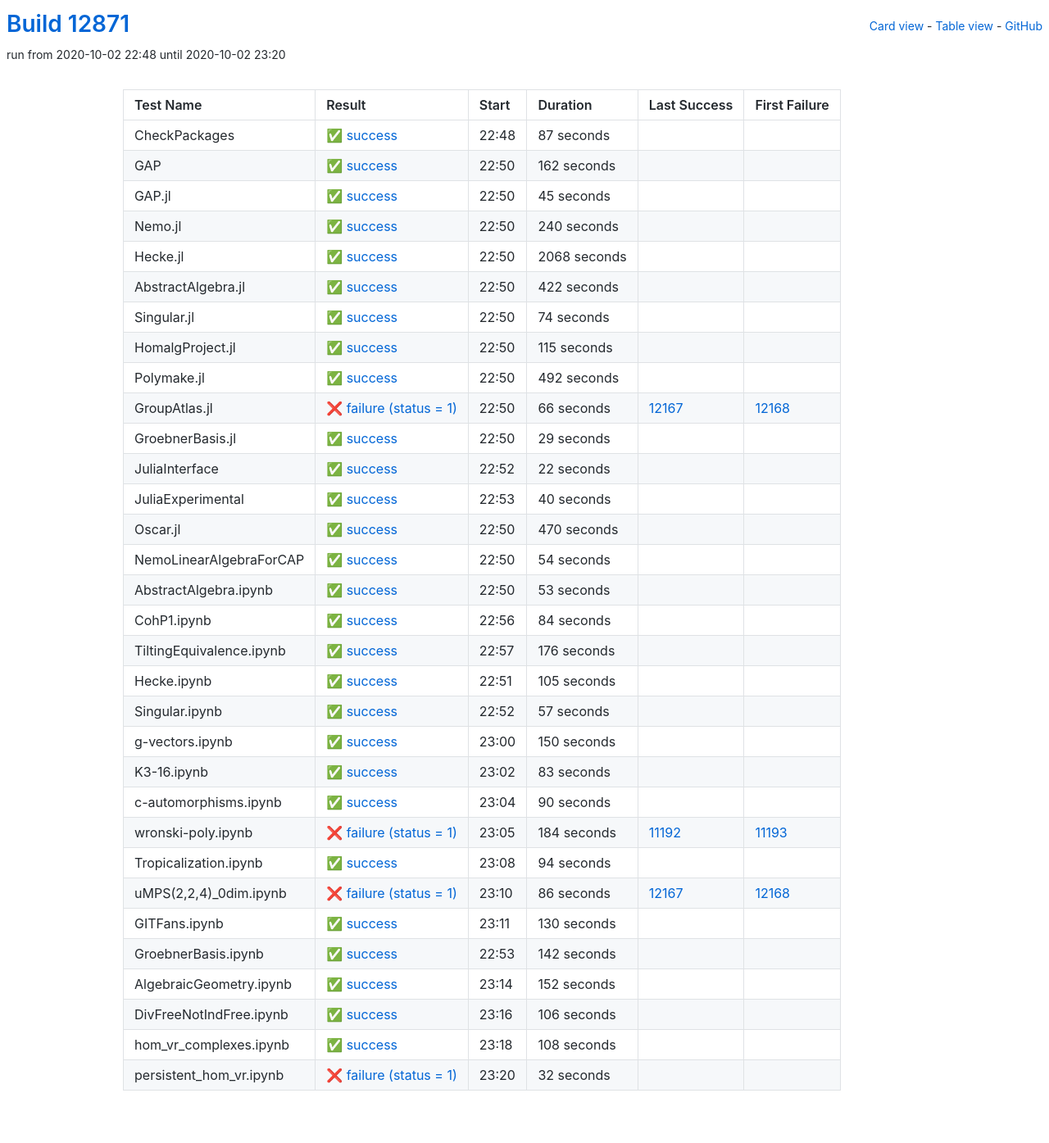
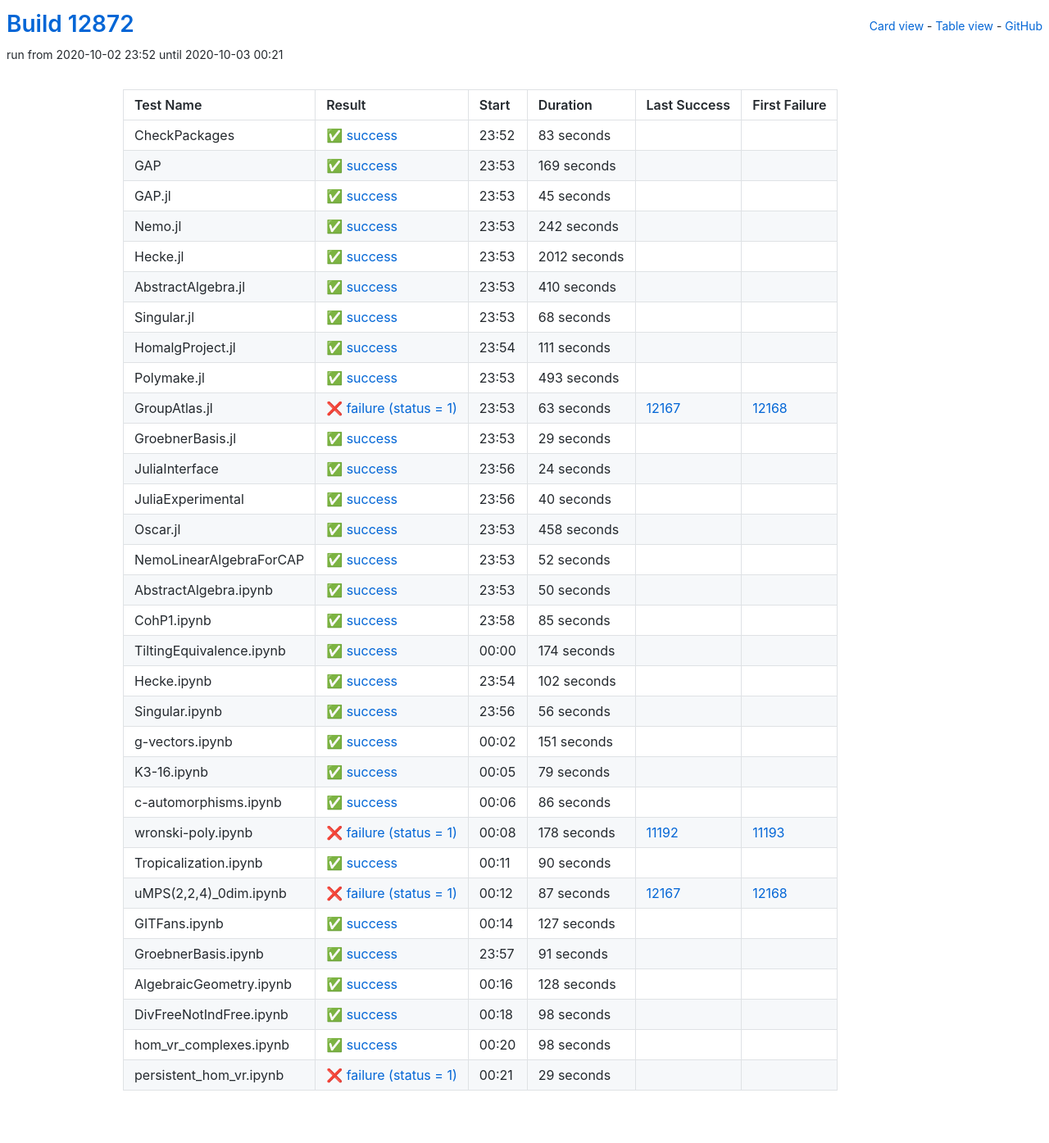
Before and after one commit to oscar-system/oscar-ci-status, a Jekyll site: the page built from table.html, in a window 1280 px wide. Shown: the whole page at 82% size. Built offline with Jekyll 4.4.1, drawn with Linux system fonts in a browser that asks for light colours.

Commit message:
Build #12872

```diff
--- a/_data/ci.yml
+++ b/_data/ci.yml
@@ -1,6 +1,6 @@
 ---
-build: 12871
-build_url: https://oscarci.mathematik.uni-kl.de/job/oscar/12871/
+build: 12872
+build_url: https://oscarci.mathematik.uni-kl.de/job/oscar/12872/
 job: oscar
 organization: oscar-system
 repo: oscar-ci-status
@@ -8,32 +8,32 @@
 tests:
 - name: CheckPackages
   id: checkpackages
-  log: https://oscarci.mathematik.uni-kl.de/job/oscar/12871/artifact/logs/build-12871/CheckPackages.log
-  start: 2020-10-02 22:48
+  log: https://oscarci.mathematik.uni-kl.de/job/oscar/12872/artifact/logs/build-12872/CheckPackages.log
+  start: 2020-10-02 23:52
   success: true
   exitcode: 0
   status: success
-  duration: 87
+  duration: 83
   last_success: false
   last_success_url:
   first_failure: false
   first_failure_url:
 - name: GAP
   id: gap
-  log: https://oscarci.mathematik.uni-kl.de/job/oscar/12871/artifact/logs/build-12871/GAP.log
-  start: 2020-10-02 22:50
+  log: https://oscarci.mathematik.uni-kl.de/job/oscar/12872/artifact/logs/build-12872/GAP.log
+  start: 2020-10-02 23:53
   success: true
   exitcode: 0
   status: success
-  duration: 162
+  duration: 169
   last_success: false
   last_success_url:
   first_failure: false
   first_failure_url:
 - name: GAP.jl
   id: gap-jl
-  log: https://oscarci.mathematik.uni-kl.de/job/oscar/12871/artifact/logs/build-12871/GAP.jl.log
-  start: 2020-10-02 22:50
+  log: https://oscarci.mathematik.uni-kl.de/job/oscar/12872/artifact/logs/build-12872/GAP.jl.log
+  start: 2020-10-02 23:53
   success: true
   exitcode: 0
   status: success
@@ -44,92 +44,92 @@
   first_failure_url:
 - name: Nemo.jl
   id: nemo-jl
-  log: https://oscarci.mathematik.uni-kl.de/job/oscar/12871/artifact/logs/build-12871/Nemo.jl.log
-  start: 2020-10-02 22:50
+  log: https://oscarci.mathematik.uni-kl.de/job/oscar/12872/artifact/logs/build-12872/Nemo.jl.log
+  start: 2020-10-02 23:53
   success: true
   exitcode: 0
   status: success
-  duration: 240
+  duration: 242
   last_success: false
   last_success_url:
   first_failure: false
   first_failure_url:
 - name: Hecke.jl
   id: hecke-jl
-  log: https://oscarci.mathematik.uni-kl.de/job/oscar/12871/artifact/logs/build-12871/Hecke.jl.log
-  start: 2020-10-02 22:50
+  log: https://oscarci.mathematik.uni-kl.de/job/oscar/12872/artifact/logs/build-12872/Hecke.jl.log
+  start: 2020-10-02 23:53
   success: true
   exitcode: 0
   status: success
-  duration: 2068
+  duration: 2012
   last_success: false
   last_success_url:
   first_failure: false
   first_failure_url:
 - name: AbstractAlgebra.jl
   id: abstractalgebra-jl
-  log: https://oscarci.mathematik.uni-kl.de/job/oscar/12871/artifact/logs/build-12871/AbstractAlgebra.jl.log
-  start: 2020-10-02 22:50
+  log: https://oscarci.mathematik.uni-kl.de/job/oscar/12872/artifact/logs/build-12872/AbstractAlgebra.jl.log
+  start: 2020-10-02 23:53
   success: true
   exitcode: 0
   status: success
-  duration: 422
+  duration: 410
   last_success: false
   last_success_url:
   first_failure: false
   first_failure_url:
 - name: Singular.jl
   id: singular-jl
-  log: https://oscarci.mathematik.uni-kl.de/job/oscar/12871/artifact/logs/build-12871/Singular.jl.log
-  start: 2020-10-02 22:50
+  log: https://oscarci.mathematik.uni-kl.de/job/oscar/12872/artifact/logs/build-12872/Singular.jl.log
+  start: 2020-10-02 23:53
   success: true
   exitcode: 0
   status: success
-  duration: 74
+  duration: 68
   last_success: false
   last_success_url:
   first_failure: false
   first_failure_url:
 - name: HomalgProject.jl
   id: homalgproject-jl
-  log: https://oscarci.mathematik.uni-kl.de/job/oscar/12871/artifact/logs/build-12871/HomalgProject.jl.log
-  start: 2020-10-02 22:50
+  log: https://oscarci.mathematik.uni-kl.de/job/oscar/12872/artifact/logs/build-12872/HomalgProject.jl.log
+  start: 2020-10-02 23:54
   success: true
   exitcode: 0
   status: success
-  duration: 115
+  duration: 111
   last_success: false
   last_success_url:
   first_failure: false
   first_failure_url:
 - name: Polymake.jl
   id: polymake-jl
-  log: https://oscarci.mathematik.uni-kl.de/job/oscar/12871/artifact/logs/build-12871/Polymake.jl.log
-  start: 2020-10-02 22:50
+  log: https://oscarci.mathematik.uni-kl.de/job/oscar/12872/artifact/logs/build-12872/Polymake.jl.log
+  start: 2020-10-02 23:53
   success: true
   exitcode: 0
   status: success
-  duration: 492
+  duration: 493
   last_success: false
   last_success_url:
   first_failure: false
   first_failure_url:
 - name: GroupAtlas.jl
   id: groupatlas-jl
-  log: https://oscarci.mathematik.uni-kl.de/job/oscar/12871/artifact/logs/build-12871/GroupAtlas.jl.log
-  start: 2020-10-02 22:50
+  log: https://oscarci.mathematik.uni-kl.de/job/oscar/12872/artifact/logs/build-12872/GroupAtlas.jl.log
+  start: 2020-10-02 23:53
   success: false
   exitcode: 1
   status: failure
-  duration: 66
+  duration: 63
   last_success: 12167
   last_success_url: https://oscarci.mathematik.uni-kl.de/job/oscar/12167/
   first_failure: 12168
   first_failure_url: https://oscarci.mathematik.uni-kl.de/job/oscar/12168/
 - name: GroebnerBasis.jl
   id: groebnerbasis-jl
-  log: https://oscarci.mathematik.uni-kl.de/job/oscar/12871/artifact/logs/build-12871/GroebnerBasis.jl.log
-  start: 2020-10-02 22:50
+  log: https://oscarci.mathematik.uni-kl.de/job/oscar/12872/artifact/logs/build-12872/GroebnerBasis.jl.log
+  start: 2020-10-02 23:53
   success: true
   exitcode: 0
   status: success
@@ -140,20 +140,20 @@
   first_failure_url:
 - name: JuliaInterface
   id: juliainterface
-  log: https://oscarci.mathematik.uni-kl.de/job/oscar/12871/artifact/logs/build-12871/JuliaInterface.log
-  start: 2020-10-02 22:52
+  log: https://oscarci.mathematik.uni-kl.de/job/oscar/12872/artifact/logs/build-12872/JuliaInterface.log
+  start: 2020-10-02 23:56
   success: true
   exitcode: 0
   status: success
-  duration: 22
+  duration: 24
   last_success: false
   last_success_url:
   first_failure: false
   first_failure_url:
 - name: JuliaExperimental
   id: juliaexperimental
-  log: https://oscarci.mathematik.uni-kl.de/job/oscar/12871/artifact/logs/build-12871/JuliaExperimental.log
-  start: 2020-10-02 22:53
+  log: https://oscarci.mathematik.uni-kl.de/job/oscar/12872/artifact/logs/build-12872/JuliaExperimental.log
+  start: 2020-10-02 23:56
   success: true
   exitcode: 0
   status: success
@@ -164,116 +164,140 @@
   first_failure_url:
 - name: Oscar.jl
   id: oscar-jl
-  log: https://oscarci.mathematik.uni-kl.de/job/oscar/12871/artifact/logs/build-12871/Oscar.jl.log
-  start: 2020-10-02 22:50
+  log: https://oscarci.mathematik.uni-kl.de/job/oscar/12872/artifact/logs/build-12872/Oscar.jl.log
+  start: 2020-10-02 23:53
   success: true
   exitcode: 0
   status: success
-  duration: 470
+  duration: 458
   last_success: false
   last_success_url:
   first_failure: false
   first_failure_url:
 - name: NemoLinearAlgebraForCAP
   id: nemolinearalgebraforcap
-  log: https://oscarci.mathematik.uni-kl.de/job/oscar/12871/artifact/logs/build-12871/NemoLinearAlgebraForCAP.log
-  start: 2020-10-02 22:50
+  log: https://oscarci.mathematik.uni-kl.de/job/oscar/12872/artifact/logs/build-12872/NemoLinearAlgebraForCAP.log
+  start: 2020-10-02 23:53
   success: true
   exitcode: 0
   status: success
-  duration: 54
+  duration: 52
   last_success: false
   last_success_url:
   first_failure: false
   first_failure_url:
 - name: AbstractAlgebra.ipynb
   id: abstractalgebra-ipynb
-  log: https://oscarci.mathematik.uni-kl.de/job/oscar/12871/artifact/logs/build-12871/AbstractAlgebra.ipynb.log
-  start: 2020-10-02 22:50
+  log: https://oscarci.mathematik.uni-kl.de/job/oscar/12872/artifact/logs/build-12872/AbstractAlgebra.ipynb.log
+  start: 2020-10-02 23:53
   success: true
   exitcode: 0
   status: success
-  duration: 53
+  duration: 50
   last_success: false
   last_success_url:
   first_failure: false
   first_failure_url:
 - name: CohP1.ipynb
   id: cohp1-ipynb
-  log: https://oscarci.mathematik.uni-kl.de/job/oscar/12871/artifact/logs/build-12871/CohP1.ipynb.log
-  start: 2020-10-02 22:56
+  log: https://oscarci.mathematik.uni-kl.de/job/oscar/12872/artifact/logs/build-12872/CohP1.ipynb.log
+  start: 2020-10-02 23:58
   success: true
   exitcode: 0
   status: success
-  duration: 84
+  duration: 85
   last_success: false
   last_success_url:
   first_failure: false
   first_failure_url:
 - name: TiltingEquivalence.ipynb
   id: tiltingequivalence-ipynb
-  log: https://oscarci.mathematik.uni-kl.de/job/oscar/12871/artifact/logs/build-12871/TiltingEquivalence.ipynb.log
-  start: 2020-10-02 22:57
+  log: https://oscarci.mathematik.uni-kl.de/job/oscar/12872/artifact/logs/build-12872/TiltingEquivalence.ipynb.log
+  start: 2020-10-03 00:00
   success: true
   exitcode: 0
   status: success
-  duration: 176
+  duration: 174
   last_success: false
   last_success_url:
   first_failure: false
   first_failure_url:
 - name: Hecke.ipynb
   id: hecke-ipynb
-  log: https://oscarci.mathematik.uni-kl.de/job/oscar/12871/artifact/logs/build-12871/Hecke.ipynb.log
-  start: 2020-10-02 22:51
+  log: https://oscarci.mathematik.uni-kl.de/job/oscar/12872/artifact/logs/build-12872/Hecke.ipynb.log
+  start: 2020-10-02 23:54
   success: true
   exitcode: 0
   status: success
-  duration: 105
+  duration: 102
   last_success: false
   last_success_url:
   first_failure: false
   first_failure_url:
 - name: Singular.ipynb
   id: singular-ipynb
-  log: https://oscarci.mathematik.uni-kl.de/job/oscar/12871/artifact/logs/build-12871/Singular.ipynb.log
-  start: 2020-10-02 22:52
+  log: https://oscarci.mathematik.uni-kl.de/job/oscar/12872/artifact/logs/build-12872/Singular.ipynb.log
+  start: 2020-10-02 23:56
   success: true
   exitcode: 0
   status: success
-  duration: 57
+  duration: 56
   last_success: false
   last_success_url:
   first_failure: false
   first_failure_url:
 - name: g-vectors.ipynb
   id: g-vectors-ipynb
-  log: https://oscarci.mathematik.uni-kl.de/job/oscar/12871/artifact/logs/build-12871/g-vectors.ipynb.log
-  start: 2020-10-02 23:00
+  log: https://oscarci.mathematik.uni-kl.de/job/oscar/12872/artifact/logs/build-12872/g-vectors.ipynb.log
+  start: 2020-10-03 00:02
   success: true
   exitcode: 0
   status: success
-  duration: 150
+  duration: 151
   last_success: false
   last_success_url:
   first_failure: false
   first_failure_url:
 - name: K3-16.ipynb
   id: k3-16-ipynb
-  log: https://oscarci.mathematik.uni-kl.de/job/oscar/12871/artifact/logs/build-12871/K3-16.ipynb.log
-  start: 2020-10-02 23:02
+  log: https://oscarci.mathematik.uni-kl.de/job/oscar/12872/artifact/logs/build-12872/K3-16.ipynb.log
+  start: 2020-10-03 00:05
   success: true
   exitcode: 0
   status: success
-  duration: 83
+  duration: 79
   last_success: false
   last_success_url:
   first_failure: false
   first_failure_url:
 - name: c-automorphisms.ipynb
   id: c-automorphisms-ipynb
-  log: https://oscarci.mathematik.uni-kl.de/job/oscar/12871/artifact/logs/build-12871/c-automorphisms.ipynb.log
-  start: 2020-10-02 23:04
+  log: https://oscarci.mathematik.uni-kl.de/job/oscar/12872/artifact/logs/build-12872/c-automorphisms.ipynb.log
+  start: 2020-10-03 00:06
+  success: true
+  exitcode: 0
+  status: success
+  duration: 86
+  last_success: false
+  last_success_url:
+  first_failure: false
+  first_failure_url:
+- name: wronski-poly.ipynb
+  id: wronski-poly-ipynb
+  log: https://oscarci.mathematik.uni-kl.de/job/oscar/12872/artifact/logs/build-12872/wronski-poly.ipynb.log
+  start: 2020-10-03 00:08
+  success: false
+  exitcode: 1
+  status: failure
+  duration: 178
+  last_success: 11192
+  last_success_url: https://oscarci.mathematik.uni-kl.de/job/oscar/11192/
+  first_failure: 11193
+  first_failure_url: https://oscarci.mathematik.uni-kl.de/job/oscar/11193/
+- name: Tropicalization.ipynb
+  id: tropicalization-ipynb
+  log: https://oscarci.mathematik.uni-kl.de/job/oscar/12872/artifact/logs/build-12872/Tropicalization.ipynb.log
+  start: 2020-10-03 00:11
   success: true
   exitcode: 0
   status: success
@@ -282,110 +306,86 @@
   last_success_url:
   first_failure: false
   first_failure_url:
-- name: wronski-poly.ipynb
-  id: wronski-poly-ipynb
-  log: https://oscarci.mathematik.uni-kl.de/job/oscar/12871/artifact/logs/build-12871/wronski-poly.ipynb.log
-  start: 2020-10-02 23:05
+- name: uMPS(2,2,4)_0dim.ipynb
+  id: umps-2-2-4-0dim-ipynb
+  log: https://oscarci.mathematik.uni-kl.de/job/oscar/12872/artifact/logs/build-12872/uMPS-2-2-4-_0dim.ipynb.log
+  start: 2020-10-03 00:12
   success: false
   exitcode: 1
   status: failure
-  duration: 184
-  last_success: 11192
-  last_success_url: https://oscarci.mathematik.uni-kl.de/job/oscar/11192/
-  first_failure: 11193
-  first_failure_url: https://oscarci.mathematik.uni-kl.de/job/oscar/11193/
-- name: Tropicalization.ipynb
-  id: tropicalization-ipynb
-  log: https://oscarci.mathematik.uni-kl.de/job/oscar/12871/artifact/logs/build-12871/Tropicalization.ipynb.log
-  start: 2020-10-02 23:08
-  success: true
-  exitcode: 0
-  status: success
-  duration: 94
-  last_success: false
-  last_success_url:
-  first_failure: false
-  first_failure_url:
-- name: uMPS(2,2,4)_0dim.ipynb
-  id: umps-2-2-4-0dim-ipynb
-  log: https://oscarci.mathematik.uni-kl.de/job/oscar/12871/artifact/logs/build-12871/uMPS-2-2-4-_0dim.ipynb.log
-  start: 2020-10-02 23:10
-  success: false
-  exitcode: 1
-  status: failure
-  duration: 86
+  duration: 87
   last_success: 12167
   last_success_url: https://oscarci.mathematik.uni-kl.de/job/oscar/12167/
   first_failure: 12168
   first_failure_url: https://oscarci.mathematik.uni-kl.de/job/oscar/12168/
 - name: GITFans.ipynb
   id: gitfans-ipynb
-  log: https://oscarci.mathematik.uni-kl.de/job/oscar/12871/artifact/logs/build-12871/GITFans.ipynb.log
-  start: 2020-10-02 23:11
+  log: https://oscarci.mathematik.uni-kl.de/job/oscar/12872/artifact/logs/build-12872/GITFans.ipynb.log
+  start: 2020-10-03 00:14
   success: true
   exitcode: 0
   status: success
-  duration: 130
+  duration: 127
   last_success: false
   last_success_url:
   first_failure: false
   first_failure_url:
 - name: GroebnerBasis.ipynb
   id: groebnerbasis-ipynb
-  log: https://oscarci.mathematik.uni-kl.de/job/oscar/12871/artifact/logs/build-12871/GroebnerBasis.ipynb.log
-  start: 2020-10-02 22:53
+  log: https://oscarci.mathematik.uni-kl.de/job/oscar/12872/artifact/logs/build-12872/GroebnerBasis.ipynb.log
+  start: 2020-10-02 23:57
   success: true
   exitcode: 0
   status: success
-  duration: 142
+  duration: 91
   last_success: false
   last_success_url:
   first_failure: false
   first_failure_url:
 - name: AlgebraicGeometry.ipynb
   id: algebraicgeometry-ipynb
-  log: https://oscarci.mathematik.uni-kl.de/job/oscar/12871/artifact/logs/build-12871/AlgebraicGeometry.ipynb.log
-  start: 2020-10-02 23:14
+  log: https://oscarci.mathematik.uni-kl.de/job/oscar/12872/artifact/logs/build-12872/AlgebraicGeometry.ipynb.log
+  start: 2020-10-03 00:16
   success: true
   exitcode: 0
   status: success
-  duration: 152
+  duration: 128
   last_success: false
   last_success_url:
   first_failure: false
   first_failure_url:
 - name: DivFreeNotIndFree.ipynb
   id: divfreenotindfree-ipynb
-  log: https://oscarci.mathematik.uni-kl.de/job/oscar/12871/artifact/logs/build-12871/DivFreeNotIndFree.ipynb.log
-  start: 2020-10-02 23:16
+  log: https://oscarci.mathematik.uni-kl.de/job/oscar/12872/artifact/logs/build-12872/DivFreeNotIndFree.ipynb.log
+  start: 2020-10-03 00:18
   success: true
   exitcode: 0
   status: success
-  duration: 106
+  duration: 98
   last_success: false
   last_success_url:
   first_failure: false
   first_failure_url:
 - name: hom_vr_complexes.ipynb
   id: hom-vr-complexes-ipynb
-  log: https://oscarci.mathematik.uni-kl.de/job/oscar/12871/artifact/logs/build-12871/hom_vr_complexes.ipynb.log
-  start: 2020-10-02 23:18
+  log: https://oscarci.mathematik.uni-kl.de/job/oscar/12872/artifact/logs/build-12872/hom_vr_complexes.ipynb.log
+  start: 2020-10-03 00:20
   success: true
   exitcode: 0
   status: success
-  duration: 108
+  duration: 98
   last_success: false
   last_success_url:
   first_failure: false
   first_failure_url:
 - name: persistent_hom_vr.ipynb
   id: persistent-hom-vr-ipynb
-  log: https://oscarci.mathematik.uni-kl.de/job/oscar/12871/artifact/logs/build-12871/persistent_hom_vr.ipynb.log
-  start: 2020-10-02 23:20
+  log: https://oscarci.mathematik.uni-kl.de/job/oscar/12872/artifact/logs/build-12872/persistent_hom_vr.ipynb.log
+  start: 2020-10-03 00:21
   success: false
   exitcode: 1
   status: failure
-  duration: 32
+  duration: 29
   last_success: false
   last_success_url:
   first_failure: false
```
Also changed, not shown: README.md.
